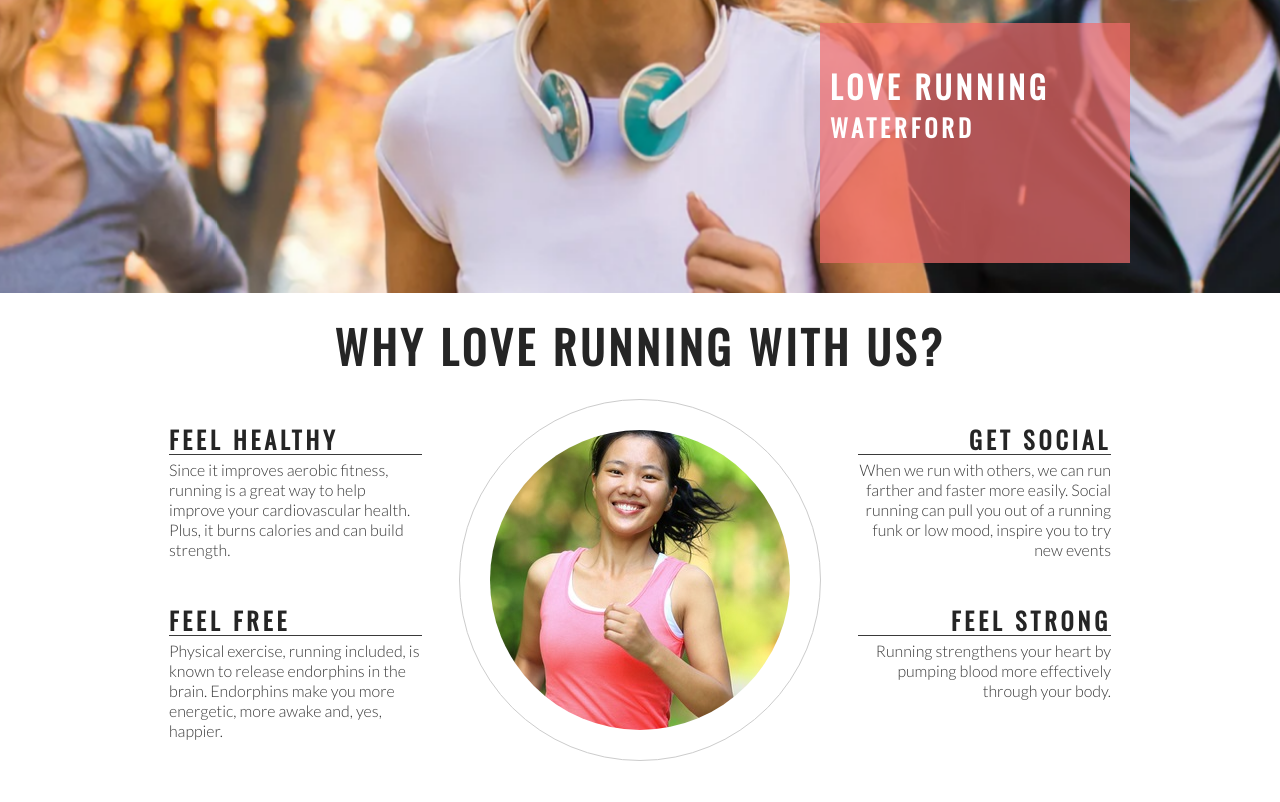
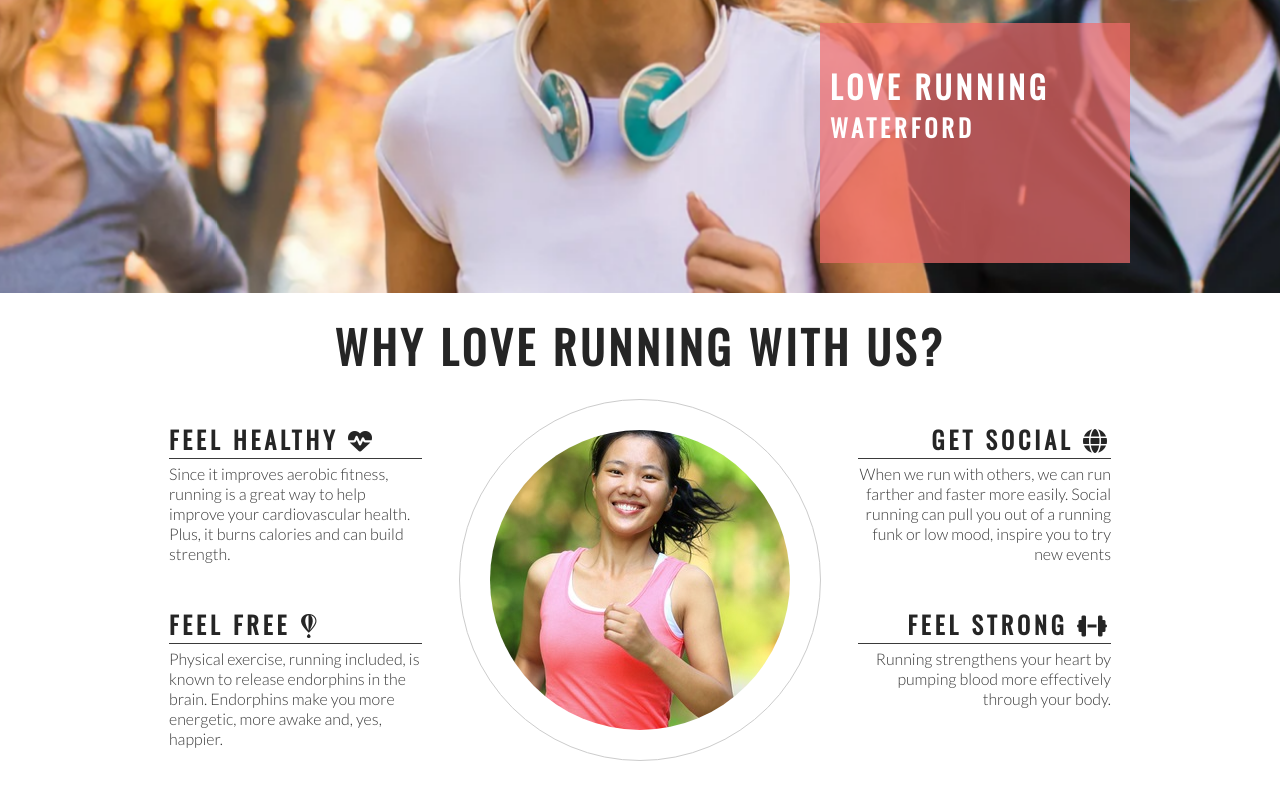
Before and after one commit to lucaspbj/love-running, a plain HTML site: page index.html in a window 1280 px wide. Shown: the part 382-1184 px from the top of the page. Drawn offline with nearby package versions, Linux system fonts and the light colour scheme.

Commit message:
add font awesome icons to club ethos section

```diff
--- a/index.html
+++ b/index.html
@@ -43,7 +43,7 @@
         <h2 id="welcome">Why Love Running With Us?</h2>
         <div id="left-about">
             <div class="left-about-heading">
-                <h2>Feel Healthy</h2>
+                <h2>Feel Healthy <i class="fa-solid fa-heart-pulse"></i></h2>
                 <hr>
                 <p>
                     Since it improves aerobic fitness, running is a great way to help improve your cardiovascular
@@ -51,7 +51,7 @@
                 </p>
             </div>
             <div class="left-about-heading">
-                <h2>Feel Free</h2>
+                <h2>Feel Free <i class="fa-brands fa-fly"></i></h2>
                 <hr>
                 <p>
                     Physical exercise, running included, is known to release endorphins in the brain. Endorphins make
@@ -62,7 +62,7 @@
 
         <div id="right-about">
             <div class="right-about-heading">
-                <h2>Get Social</h2>
+                <h2>Get Social <i class="fa-solid fa-globe"></i></h2>
                 <hr>
                 <p>
                     When we run with others, we can run farther and faster more easily. Social running can pull you out
@@ -70,7 +70,7 @@
                 </p>
             </div>
             <div class="right-about-heading">
-                <h2>Feel Strong</h2>
+                <h2>Feel Strong <i class="fa-solid fa-dumbbell"></i></h2>
                 <hr>
                 <p>
                     Running strengthens your heart by pumping blood more effectively through your body.
@@ -91,6 +91,9 @@
     <footer>
         social links here
     </footer>
+
+    <!-- font awesome script-->
+    <script src="https://kit.fontawesome.com/33694c9e8b.js" crossorigin="anonymous"></script>
 </body>
 
 </html>
```
